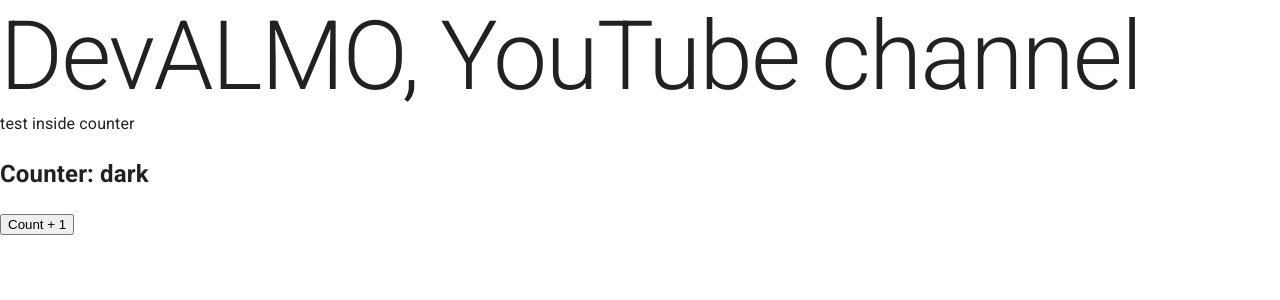
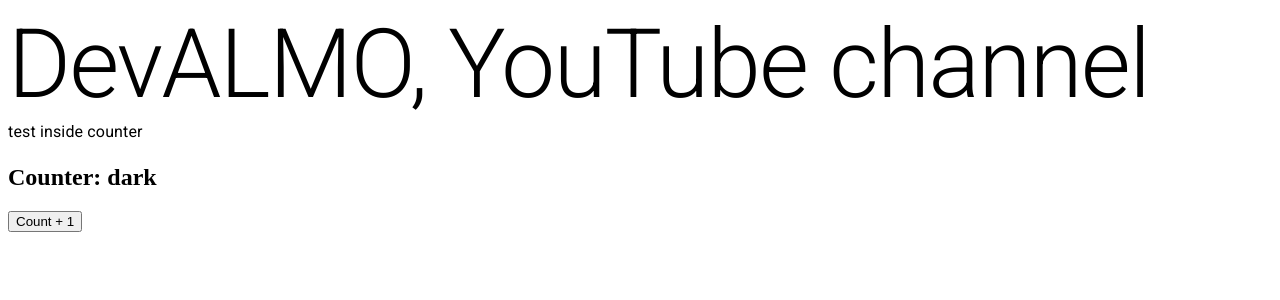
Before and after one commit to MestreALMO/mui-dark-mode, a Next.js app: page / in a window 1280 px wide. Shown: the top 300 px of the page. Built offline with nearby package versions, Linux system fonts and the light colour scheme.

Commit message:
moved ctxThemeSelected to it's proper place

```diff
--- a/src/pages/_app.tsx
+++ b/src/pages/_app.tsx
@@ -1,11 +1,12 @@
-import { CssBaseline } from "@mui/material";
 import type { AppProps } from "next/app";
+import CtxThemeSelectedProvider from "@/context/CtxThemeSelected";
 
 function MyApp({ Component, pageProps }: AppProps) {
   return (
     <>
-      <CssBaseline />
-      <Component {...pageProps} />
+      <CtxThemeSelectedProvider>
+        <Component {...pageProps} />
+      </CtxThemeSelectedProvider>
     </>
   );
 }
--- a/src/pages/_document.tsx
+++ b/src/pages/_document.tsx
@@ -7,6 +7,8 @@
   DocumentInitialProps,
   DocumentContext,
 } from "next/document";
+
+import { CssBaseline } from "@mui/material";
 
 class MyDocument extends Document {
   static async getInitialProps(
@@ -31,6 +33,7 @@
           />
         </Head>
         <body>
+          <CssBaseline />
           <Main />
           <NextScript />
         </body>
--- a/src/pages/index.tsx
+++ b/src/pages/index.tsx
@@ -1,5 +1,4 @@
 import { Counter } from "@/components/counter";
-import CountProvider from "@/context/CtxThemeSelected";
 import { Typography } from "@mui/material";
 import type { NextPage } from "next";
 import Head from "next/head";
@@ -16,9 +15,7 @@
 
         <main>
           <Typography variant="h1">DevALMO, YouTube channel</Typography>
-          <CountProvider>
-            <Counter />
-          </CountProvider>
+          <Counter />
         </main>
 
         <footer></footer>
```
